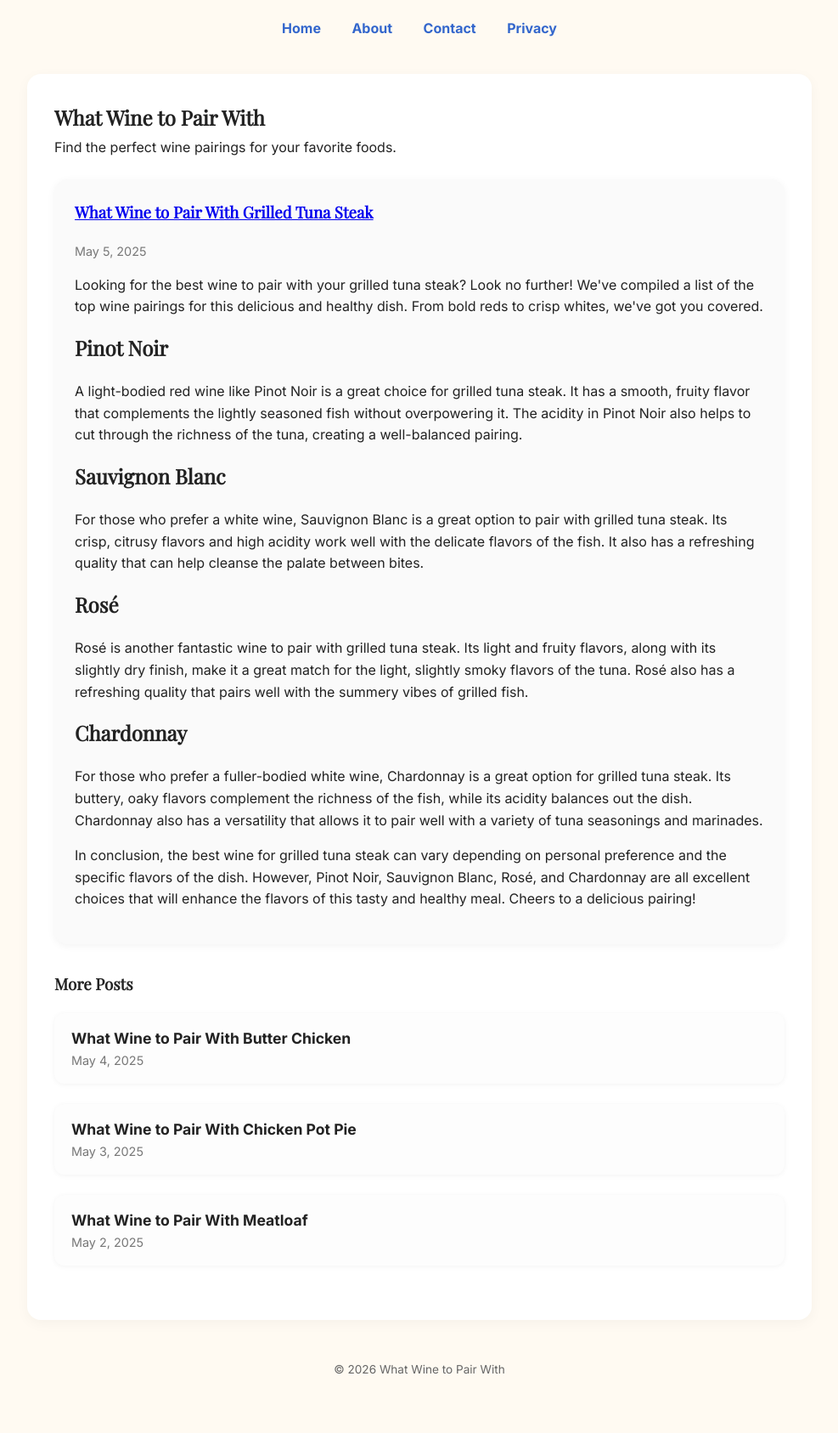
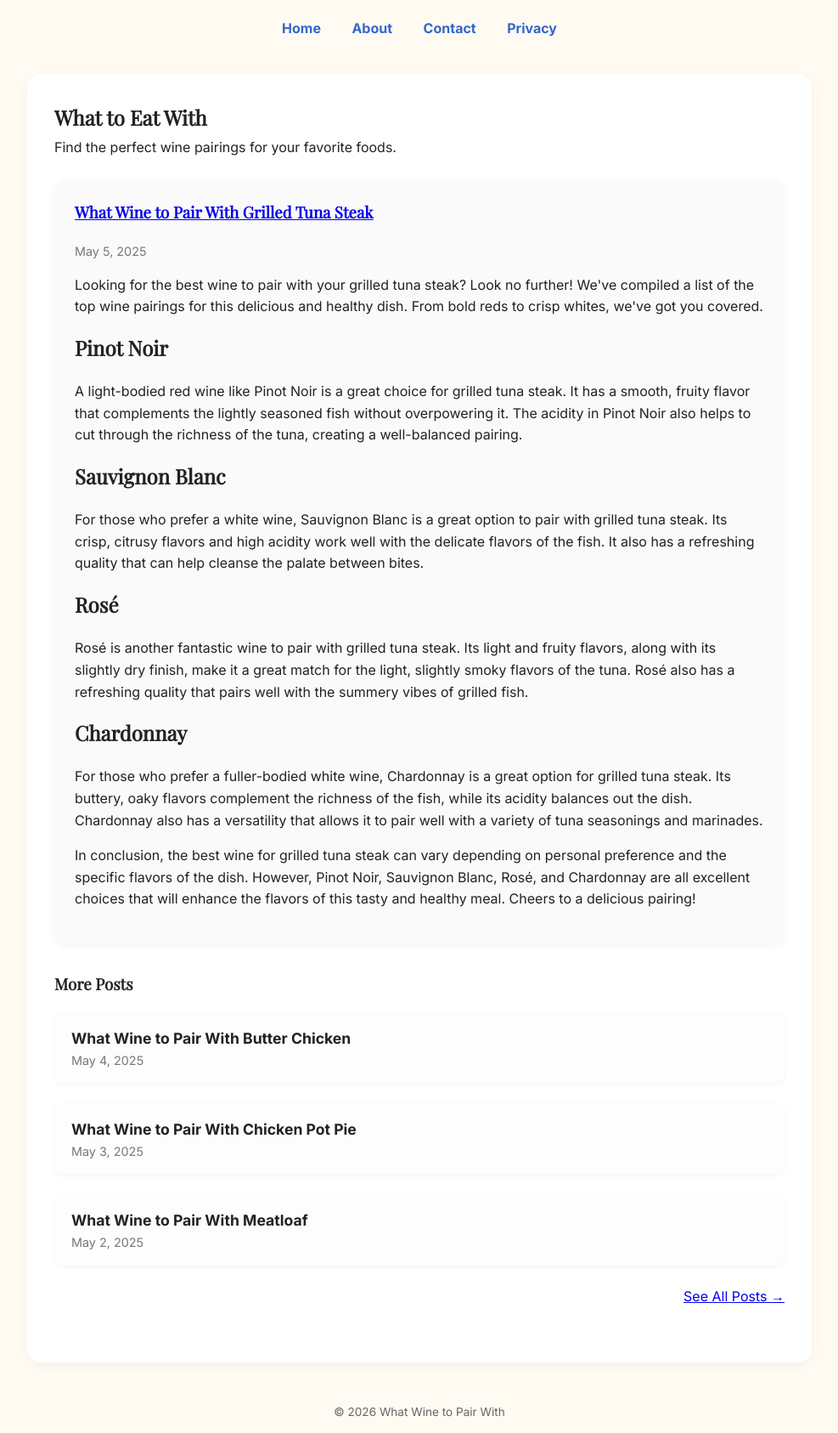
Before and after one commit to revetteai/whatwinetopairwith, an Eleventy site: page index.njk in a window 1280 px wide. Shown: the part 236-1922 px from the top of the page at 85% size, without its empty margins (146-1133 px from the left). Before the commit the page ends 1873 px from the top, so only its background shows below. Built offline with nearby package versions, Linux system fonts and the light colour scheme; Eleventy itself is replaced by a stand-in of ours; files that its build step writes are made by us from their sources.

Commit message:
Update index.njk

```diff
--- a/index.njk
+++ b/index.njk
@@ -5,7 +5,7 @@ layout: base.njk
 
 <section style="margin-bottom: 2rem; padding-top: 0;">
   <div style="margin-bottom: 1rem;">
-    <h2 style="margin: 0;">What Wine to Pair With</h2>
+    <h2 style="margin: 0;">What to Eat With</h2>
     <p style="margin: 0.25rem 0 1.5rem;">Find the perfect wine pairings for your favorite foods.</p>
   </div>
 
@@ -26,4 +26,8 @@ layout: base.njk
       </li>
     {% endfor %}
   </ul>
+
+  <div style="margin-top: 1rem; text-align: right;">
+    <a href="/all-posts/" style="text-decoration: underline;">See All Posts →</a>
+  </div>
 </section>
```
